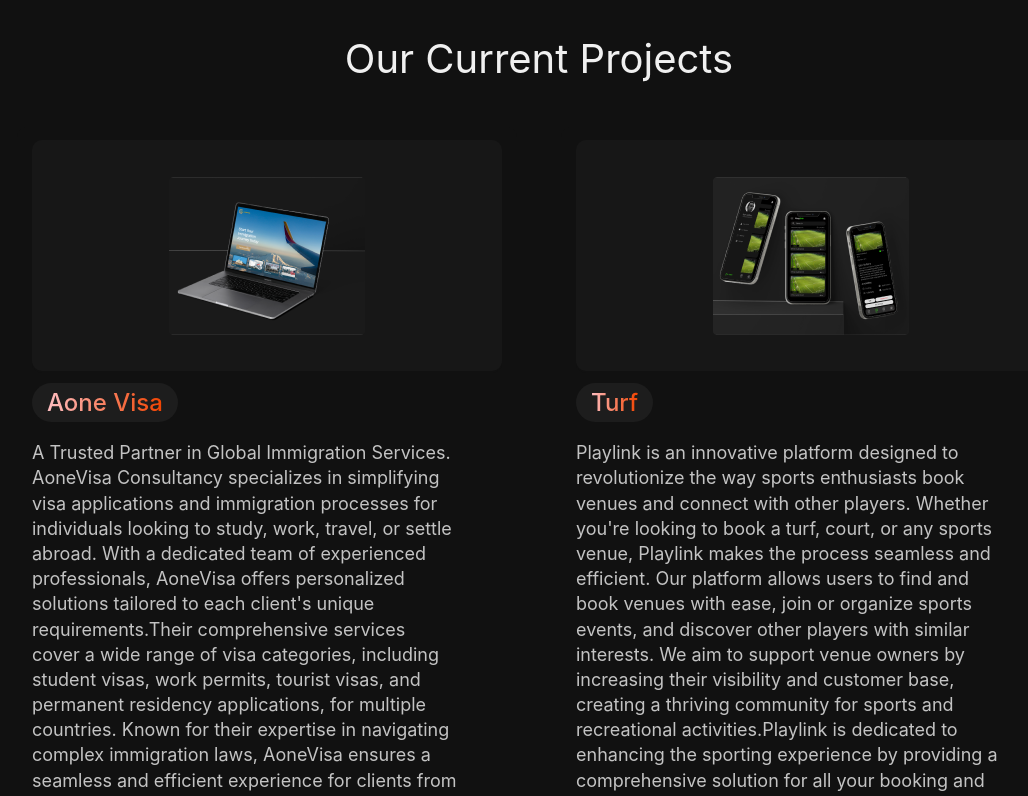
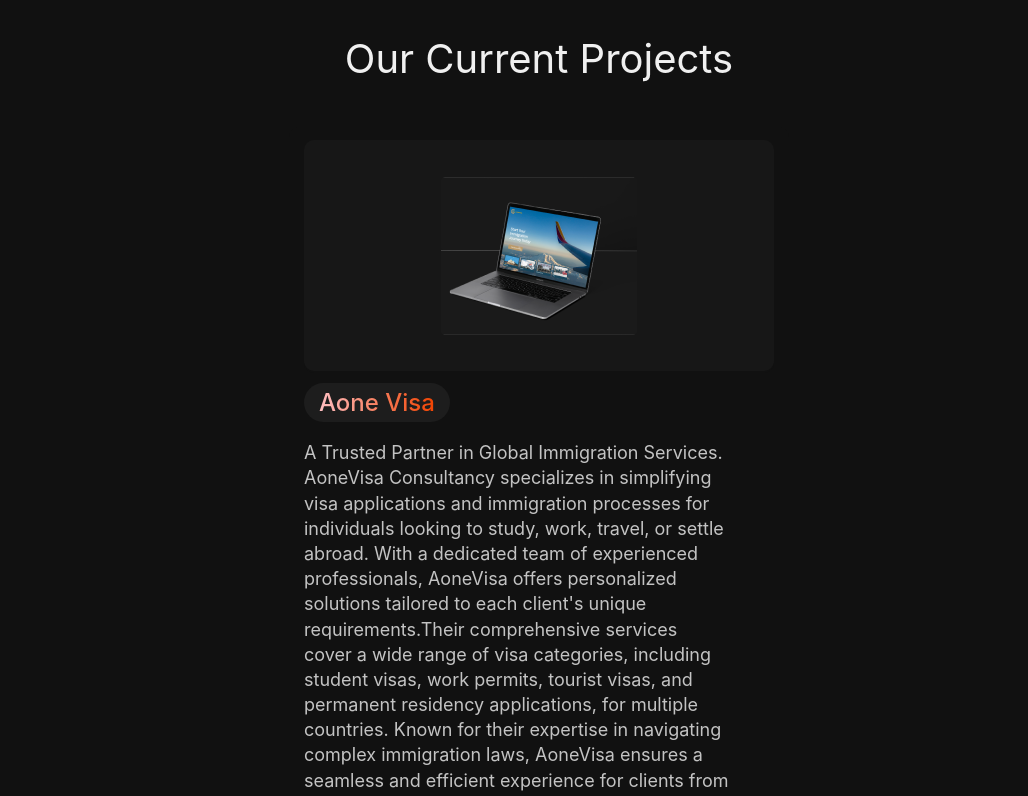
Before and after one commit to Celume-Studios/portfolio, a React (Create React App) app: page / in a window 1280 px wide. Shown: the part 2940-3736 px from the top of the page, without its empty margins (101-1129 px from the left). Built offline with nearby package versions, Linux system fonts and the light colour scheme.

Commit message:
removed turf

```diff
--- a/src/components/OurWork.js
+++ b/src/components/OurWork.js
@@ -14,14 +14,7 @@
     image: AoneVisa,
     projectLink: "https://www.aonevisa.com"
   },
-  {
-    id: 2,
-    title: "Turf",
-    description:
-      "Playlink is an innovative platform designed to revolutionize the way sports enthusiasts book venues and connect with other players. Whether you're looking to book a turf, court, or any sports venue, Playlink makes the process seamless and efficient. Our platform allows users to find and book venues with ease, join or organize sports events, and discover other players with similar interests. We aim to support venue owners by increasing their visibility and customer base, creating a thriving community for sports and recreational activities.Playlink is dedicated to enhancing the sporting experience by providing a comprehensive solution for all your booking and event organization needs.",
-    image: Turf,
-    projectLink: "https://www.linkedin.com/company/playlink-in/"
-  },
+
 
   // Add more projects as needed
 ];
```
